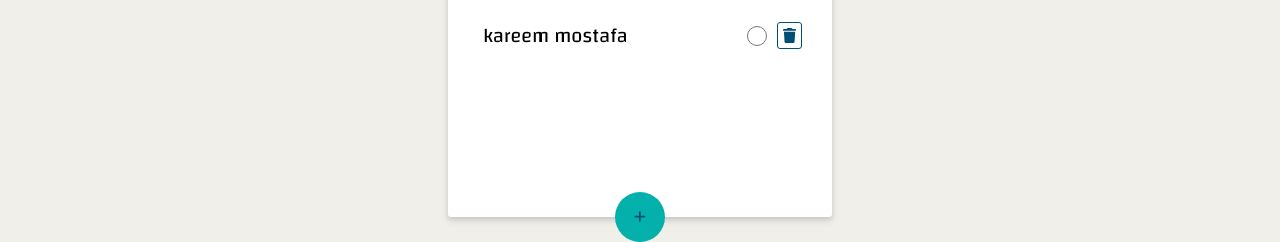
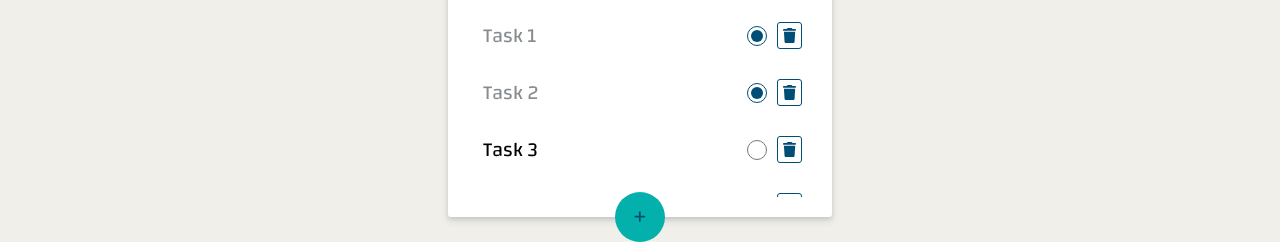
Before and after one commit to KareemMostafa77/Thiqah-static-task, a website: page index.html in a window 1280 px wide. Shown: the part 319-561 px from the top of the page. Drawn offline with Linux system fonts and the light colour scheme.

Commit message:
Add Data Static

```diff
--- a/assets/styles/scss/style.scss
+++ b/assets/styles/scss/style.scss
@@ -215,6 +215,10 @@ main {
 						font-size: 20px;
 						margin: 0 5px;
 						cursor: pointer;
+
+						&.muted-text {
+							color: #868b8f !important;
+						}
 					}
 					.list-item-options {
 						display: flex;
--- a/index.html
+++ b/index.html
@@ -68,7 +68,79 @@
                 </div>
                 <div class="todo-list-container">
                     <div class="todo-list-item">
-                        <label class="list-item-label" title="Double Click To Edit"> kareem mostafa </label>
+                        <label class="list-item-label muted-text" title="Double Click To Edit"> Task 1 </label>
+                        <div class="list-item-options">
+                            <input type="radio" checked>
+                            <span class="delete-icon">
+                                <svg xmlns="http://www.w3.org/2000/svg" height="15px"
+                                    viewBox="0 0 448 512">
+                                    <style>
+                                        svg {
+                                            fill: #004e75
+                                        }
+                                    </style>
+                                    <path
+                                        d="M135.2 17.7L128 32H32C14.3 32 0 46.3 0 64S14.3 96 32 96H416c17.7 0 32-14.3 32-32s-14.3-32-32-32H320l-7.2-14.3C307.4 6.8 296.3 0 284.2 0H163.8c-12.1 0-23.2 6.8-28.6 17.7zM416 128H32L53.2 467c1.6 25.3 22.6 45 47.9 45H346.9c25.3 0 46.3-19.7 47.9-45L416 128z" />
+                                </svg>
+                            </span>
+                        </div>
+                    </div>
+                    <div class="todo-list-item">
+                        <label class="list-item-label muted-text" title="Double Click To Edit"> Task 2 </label>
+                        <div class="list-item-options">
+                            <input type="radio" checked>
+                            <span class="delete-icon">
+                                <svg xmlns="http://www.w3.org/2000/svg" height="15px"
+                                    viewBox="0 0 448 512">
+                                    <style>
+                                        svg {
+                                            fill: #004e75
+                                        }
+                                    </style>
+                                    <path
+                                        d="M135.2 17.7L128 32H32C14.3 32 0 46.3 0 64S14.3 96 32 96H416c17.7 0 32-14.3 32-32s-14.3-32-32-32H320l-7.2-14.3C307.4 6.8 296.3 0 284.2 0H163.8c-12.1 0-23.2 6.8-28.6 17.7zM416 128H32L53.2 467c1.6 25.3 22.6 45 47.9 45H346.9c25.3 0 46.3-19.7 47.9-45L416 128z" />
+                                </svg>
+                            </span>
+                        </div>
+                    </div>
+                    <div class="todo-list-item">
+                        <label class="list-item-label" title="Double Click To Edit"> Task 3 </label>
+                        <div class="list-item-options">
+                            <input type="radio">
+                            <span class="delete-icon">
+                                <svg xmlns="http://www.w3.org/2000/svg" height="15px"
+                                    viewBox="0 0 448 512">
+                                    <style>
+                                        svg {
+                                            fill: #004e75
+                                        }
+                                    </style>
+                                    <path
+                                        d="M135.2 17.7L128 32H32C14.3 32 0 46.3 0 64S14.3 96 32 96H416c17.7 0 32-14.3 32-32s-14.3-32-32-32H320l-7.2-14.3C307.4 6.8 296.3 0 284.2 0H163.8c-12.1 0-23.2 6.8-28.6 17.7zM416 128H32L53.2 467c1.6 25.3 22.6 45 47.9 45H346.9c25.3 0 46.3-19.7 47.9-45L416 128z" />
+                                </svg>
+                            </span>
+                        </div>
+                    </div>
+                    <div class="todo-list-item">
+                        <label class="list-item-label" title="Double Click To Edit"> Task 4 </label>
+                        <div class="list-item-options">
+                            <input type="radio">
+                            <span class="delete-icon">
+                                <svg xmlns="http://www.w3.org/2000/svg" height="15px"
+                                    viewBox="0 0 448 512">
+                                    <style>
+                                        svg {
+                                            fill: #004e75
+                                        }
+                                    </style>
+                                    <path
+                                        d="M135.2 17.7L128 32H32C14.3 32 0 46.3 0 64S14.3 96 32 96H416c17.7 0 32-14.3 32-32s-14.3-32-32-32H320l-7.2-14.3C307.4 6.8 296.3 0 284.2 0H163.8c-12.1 0-23.2 6.8-28.6 17.7zM416 128H32L53.2 467c1.6 25.3 22.6 45 47.9 45H346.9c25.3 0 46.3-19.7 47.9-45L416 128z" />
+                                </svg>
+                            </span>
+                        </div>
+                    </div>
+                    <div class="todo-list-item">
+                        <label class="list-item-label" title="Double Click To Edit"> Task 5 </label>
                         <div class="list-item-options">
                             <input type="radio">
                             <span class="delete-icon">
```
Also changed, not shown: assets/styles/style.css.
